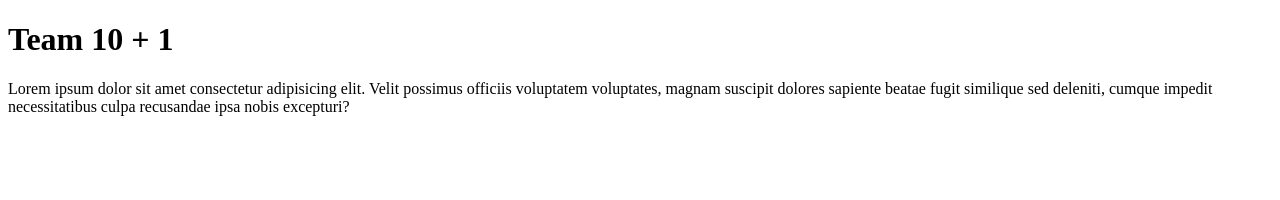
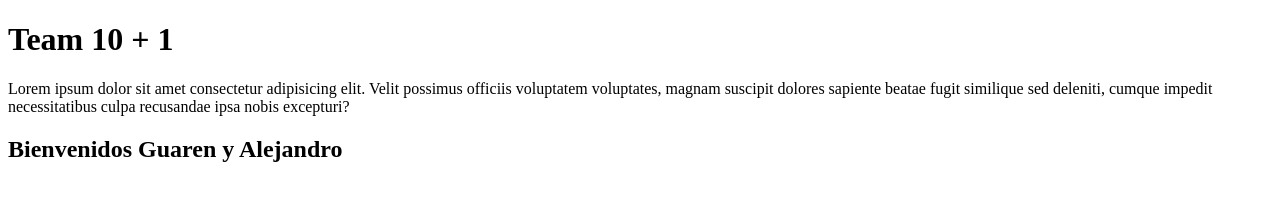
Before and after one commit to CristofherAndres/ProyectoIS2, a plain HTML site: page index.html in a window 1280 px wide. Drawn offline with Linux system fonts and the light colour scheme.

Commit message:
Se añaden personas

```diff
--- a/index.html
+++ b/index.html
@@ -11,5 +11,7 @@
     <h1>Team 10 + 1</h1>
     <p>Lorem ipsum dolor sit amet consectetur adipisicing elit. Velit possimus officiis voluptatem voluptates, magnam suscipit dolores sapiente beatae fugit similique sed deleniti, cumque impedit necessitatibus culpa recusandae ipsa nobis excepturi?</p>
 
+    <h2>Bienvenidos Guaren y Alejandro</h2>
+
 </body>
 </html>
```
